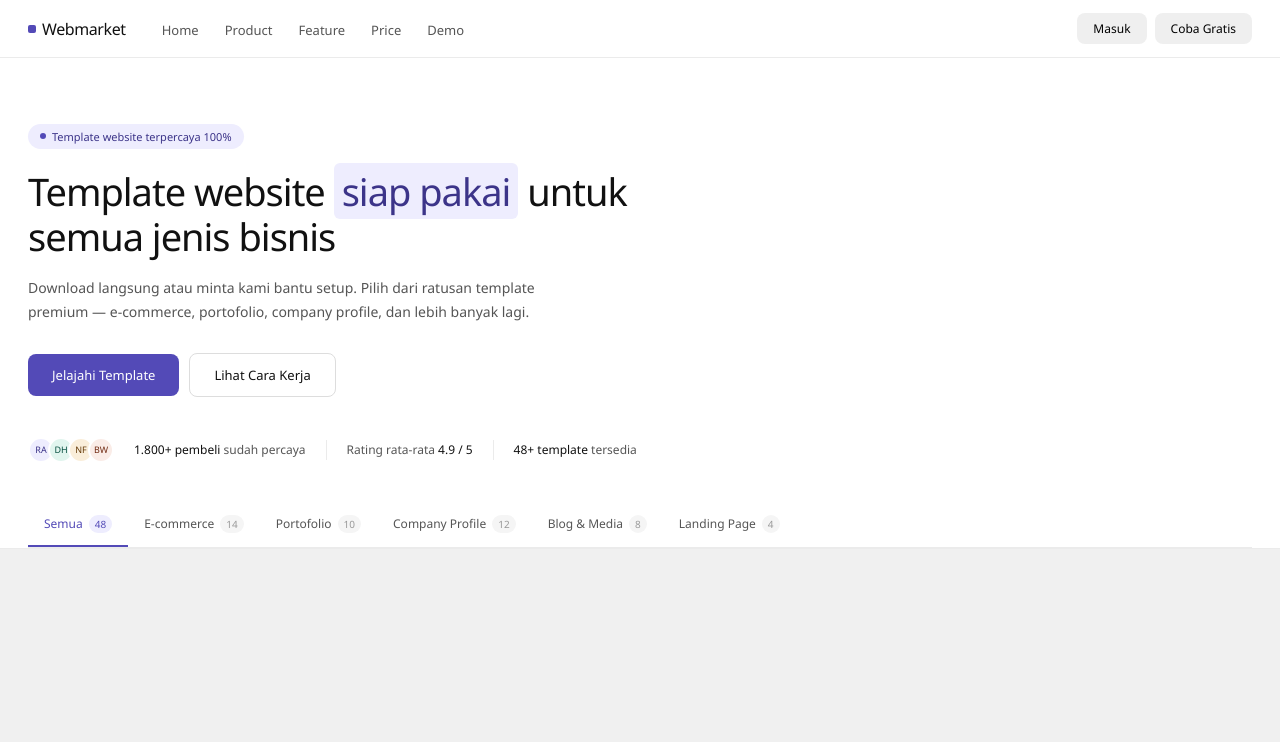
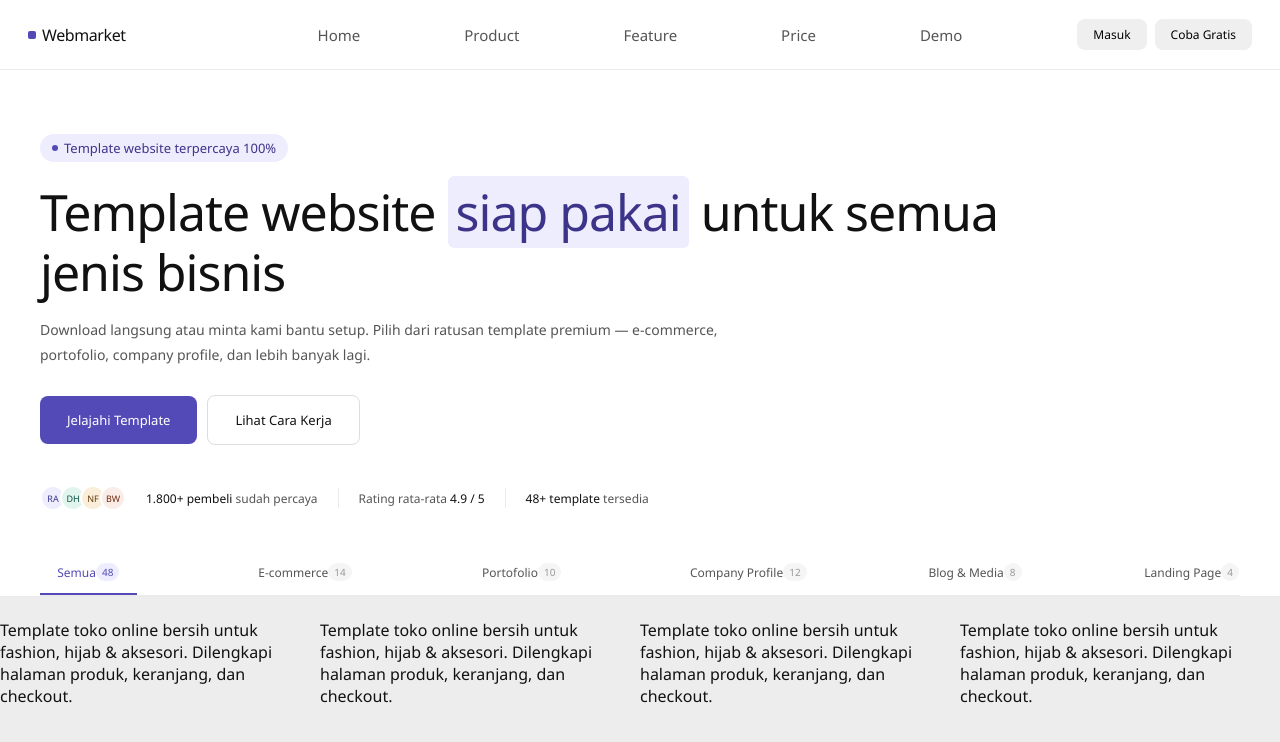
Before and after one commit to Tommyyard/webmarket-tommy, a plain HTML site: page index.html in a window 1280 px wide. Drawn offline with Linux system fonts and the light colour scheme.

Commit message:
menambahkan sedikit dan mengubah sedikit

```diff
--- a/index.html
+++ b/index.html
@@ -19,8 +19,8 @@
         </a>
         <nav class="navbar">
             <ul>
-                <li><a href="#">Home</a></li>
-                <li><a href="#">Product</a></li>
+                <li><a href="#hero">Home</a></li>
+                <li><a href="#product">Product</a></li>
                 <li><a href="#">Feature</a></li>
                 <li><a href="#">Price</a></li>
                 <li><a href="#">Demo</a></li>
@@ -34,7 +34,7 @@
 
 
     <!-- page1 -->
-    <section class="hero">
+    <section class="hero" id="hero">
         <div class="hero-inner">
             <!-- Badge -->
             <div class="hero__badge">
@@ -103,8 +103,76 @@
     </section>
 
 
+    <!-- HALAMAN PRODUK -->
+    <section class="product-section" id="product">
+        <div class="main-product">
 
+            <div class="product product1">
+                <div class="header">
+                    <img src="" alt="">
 
+                </div>
+                <p>Template toko online bersih untuk fashion, hijab & aksesori. Dilengkapi halaman produk, keranjang,
+                    dan
+                    checkout.
+                </p>
+                <div class="category">
+
+                </div>
+                <div class="price">
+
+                </div>
+            </div>
+            <div class="product product2">
+                <div class="header">
+                    <img src="" alt="">
+
+                </div>
+                <p>Template toko online bersih untuk fashion, hijab & aksesori. Dilengkapi halaman produk, keranjang,
+                    dan
+                    checkout.
+                </p>
+                <div class="category">
+
+                </div>
+                <div class="price">
+
+                </div>
+            </div>
+            <div class="product product3">
+                <div class="header">
+                    <img src="" alt="">
+
+                </div>
+                <p>Template toko online bersih untuk fashion, hijab & aksesori. Dilengkapi halaman produk, keranjang,
+                    dan
+                    checkout.
+                </p>
+                <div class="category">
+
+                </div>
+                <div class="price">
+
+                </div>
+            </div>
+            <div class="product product4">
+                <div class="header">
+                    <img src="" alt="">
+
+                </div>
+                <p>Template toko online bersih untuk fashion, hijab & aksesori. Dilengkapi halaman produk, keranjang,
+                    dan
+                    checkout.
+                </p>
+                <div class="category">
+
+                </div>
+                <div class="price">
+
+                </div>
+            </div>
+        </div>
+    </section>
 
 
 
--- a/style.css
+++ b/style.css
@@ -13,6 +13,17 @@
 
     --color-border-light: #EBEBEB;
     --color-border-medium: #DDDDDD;
+
+    --pure-black: #000000;
+    --gray-0: #121212;
+    --gray-10: #373737;
+    --gray-20: #494949;
+    --gray-30: #6D6D6D;
+    --gray-40: #A4A4A4;
+    --gray-50: #C8C8C8;
+    --gray-60: #EDEDED;
+
+
 
     --font-sans: 'Segoe UI', system-ui, -apple-system, sans-serif;
 
@@ -39,10 +50,10 @@ header {
     background: var(--color-bg-primary);
     border-bottom: 0.5px solid var(--color-border-light);
     padding: 0 28px;
-    height: 58px;
+    height: 70px;
     display: flex;
     align-items: center;
-    gap: 24px;
+    justify-content: space-between; /* ← DITAMBAHKAN */
     position: sticky;
     top: 0;
     z-index: 100;
@@ -66,15 +77,21 @@ header {
     border-radius: 2px;
 }
 
+.navbar {
+    position: absolute;   /* ← DITAMBAHKAN */
+    left: 50%;            /* ← DITAMBAHKAN */
+    transform: translateX(-50%); /* ← DITAMBAHKAN */
+}
+
 ul {
     display: flex;
-    gap: 2px;
+    gap: 80px;
     list-style: none;
     flex: 1;
 }
 
 li a {
-    font-size: 13px;
+    font-size: 15px;
     color: var(--color-text-secondary);
     padding: 6px 12px;
     border-radius: var(--radius-md);
@@ -129,7 +146,7 @@ li a.active {
 .hero {
     background: var(--color-bg-primary);
     border-bottom: 0.5px solid var(--color-border-light);
-    padding: 64px 28px 0;
+    padding: 64px 40px 0;
 }
 
 .hero__inner {
@@ -144,7 +161,7 @@ li a.active {
     gap: 6px;
     background: var(--color-primary-light);
     color: var(--color-primary-dark);
-    font-size: 11px;
+    font-size: 13px;
     font-weight: 500;
     padding: 5px 12px;
     border-radius: 20px;
@@ -160,13 +177,13 @@ li a.active {
 
 /* Heading */
 .hero__title {
-    font-size: 38px;
+    font-size: 50px;
     font-weight: 500;
     line-height: 1.2;
     color: var(--color-text-primary);
     letter-spacing: -1px;
     margin-bottom: 16px;
-    max-width: 640px;
+    max-width: 1000px;
 }
 
 .hero__title em {
@@ -183,7 +200,7 @@ li a.active {
     color: var(--color-text-secondary);
     line-height: 1.75;
     margin-bottom: 28px;
-    max-width: 520px;
+    max-width: 700px;
 }
 
 
@@ -201,13 +218,13 @@ li a.active {
 
 .btn--hero-primary {
     font-size: 13px;
-    padding: 12px 24px;
+    padding: 15px 27px;
     font-weight: 500;
 }
 
 .btn--hero-outline {
     font-size: 13px;
-    padding: 12px 24px;
+    padding: 15px 27px;
     border: 0.5px solid var(--color-border-medium);
     color: var(--color-text-primary);
 }
@@ -260,7 +277,8 @@ li a.active {
 /* Category tabs */
 .hero__tabs {
     display: flex;
-    gap: 0;
+    justify-content: center;
+    gap: 120px;
     border-bottom: 0.5px solid var(--color-border-light);
     margin-top: 8px;
     list-style: none;
@@ -270,14 +288,17 @@ li a.active {
 .hero__tab {
     font-size: 12px;
     color: var(--color-text-secondary);
-    padding: 12px 16px;
+    padding: 12px 0px;
+    width: 100%;
     cursor: pointer;
     border-bottom: 2px solid transparent;
     white-space: nowrap;
     display: flex;
     align-items: center;
-    gap: 6px;
+    justify-content: center;
+    /* gap: 6px; */
     transition: color 0.15s;
+    /* border-inline: 0.5px solid var(--color-text-tertiary); */
 }
 
 .hero__tab:hover {
@@ -302,3 +323,21 @@ li a.active {
     background: var(--color-primary-light);
     color: var(--color-primary);
 }
+
+
+/* product section */
+
+.product-section {
+    height: 100vh;
+    width: 100%;
+    background-color: var(--gray-60);
+    display: flex;
+    justify-content: center;
+}
+
+.main-product {
+    max-width: 1300px;
+    display: grid;
+    grid-template-columns: repeat(4, 1fr);
+
+}
```
